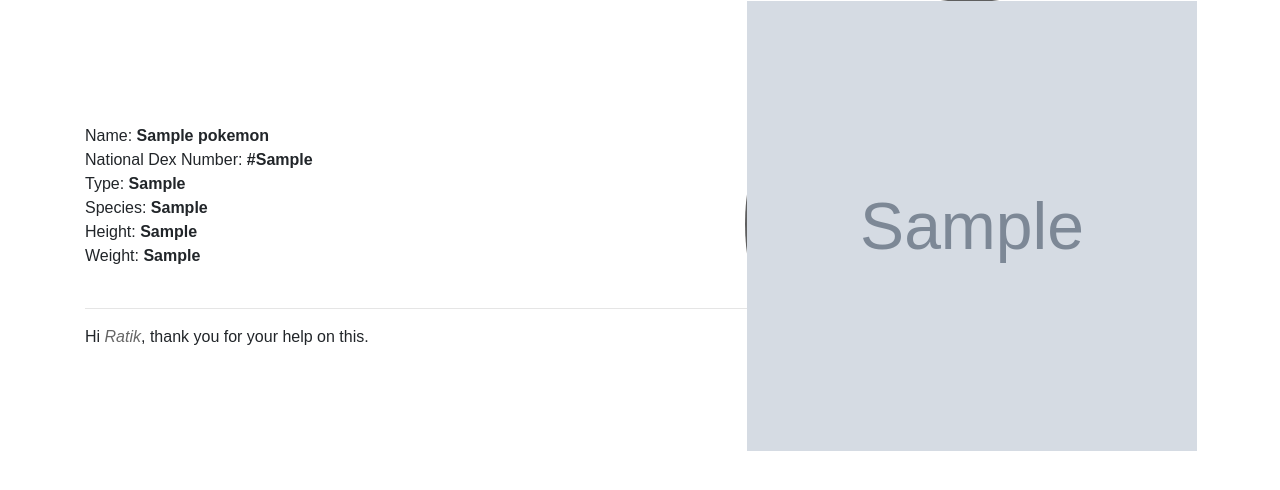
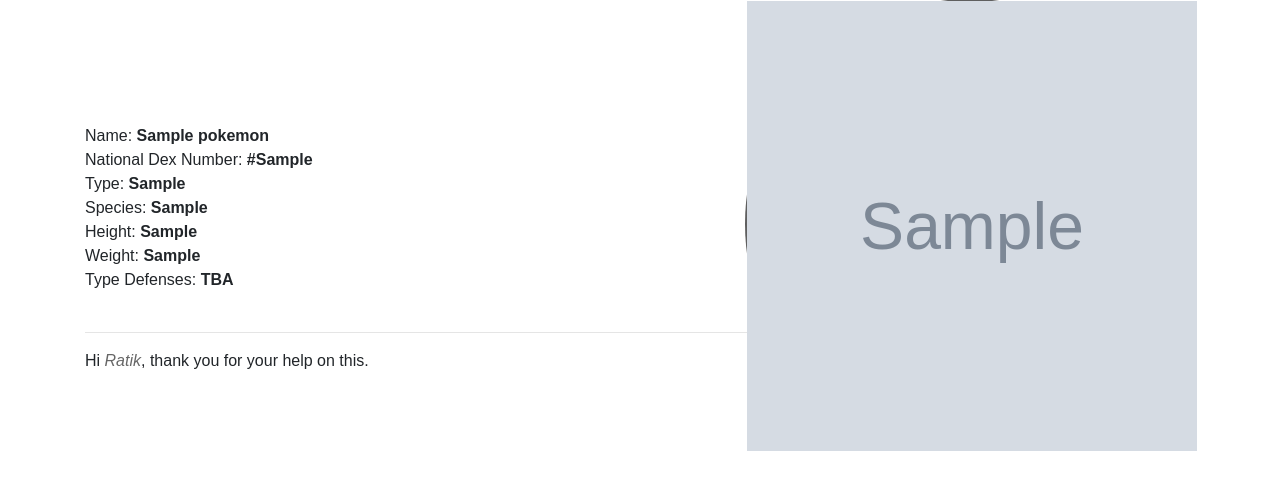
Before and after one commit to harjaschatha/Pokedex, a Django app: a page that uses pokedex/templates/pokedex/detail.html in a window 1280 px wide. Shown: the part 209-699 px from the top of the page. Run offline with Django 3.2, Linux system fonts and the light colour scheme; tables that the repository leaves empty hold one stand-in row (values such as "Sample post"); grey boxes marked "Sample" are stand-in pictures; some libraries are stand-ins or nearby versions.

Commit message:
Styleing and spacing
Fixed indentation and ordering of tags

```diff
--- a/pokedex/templates/pokedex/detail.html
+++ b/pokedex/templates/pokedex/detail.html
@@ -8,10 +8,13 @@
 
 {% block body %}
   <h1 class="splash-page"> {{ pokemon.name }} </h1>
+
   <br>
+
   <div  class="pokemon-sprite-detail">
     <img src="{{ pokemon.img }}" height="450" width="450">
   </div>
+
   <article class="pokemon-details">
 
      Name: <strong>{{ pokemon.name }}</strong>
@@ -25,5 +28,8 @@
      Height: <strong>{{ pokemon.height }}</strong>
       <br>
      Weight: <strong>{{ pokemon.weight }}</strong>
+      <br>
+     Type Defenses: <strong>TBA</strong>
+
   </article>
 {% endblock %}
```
